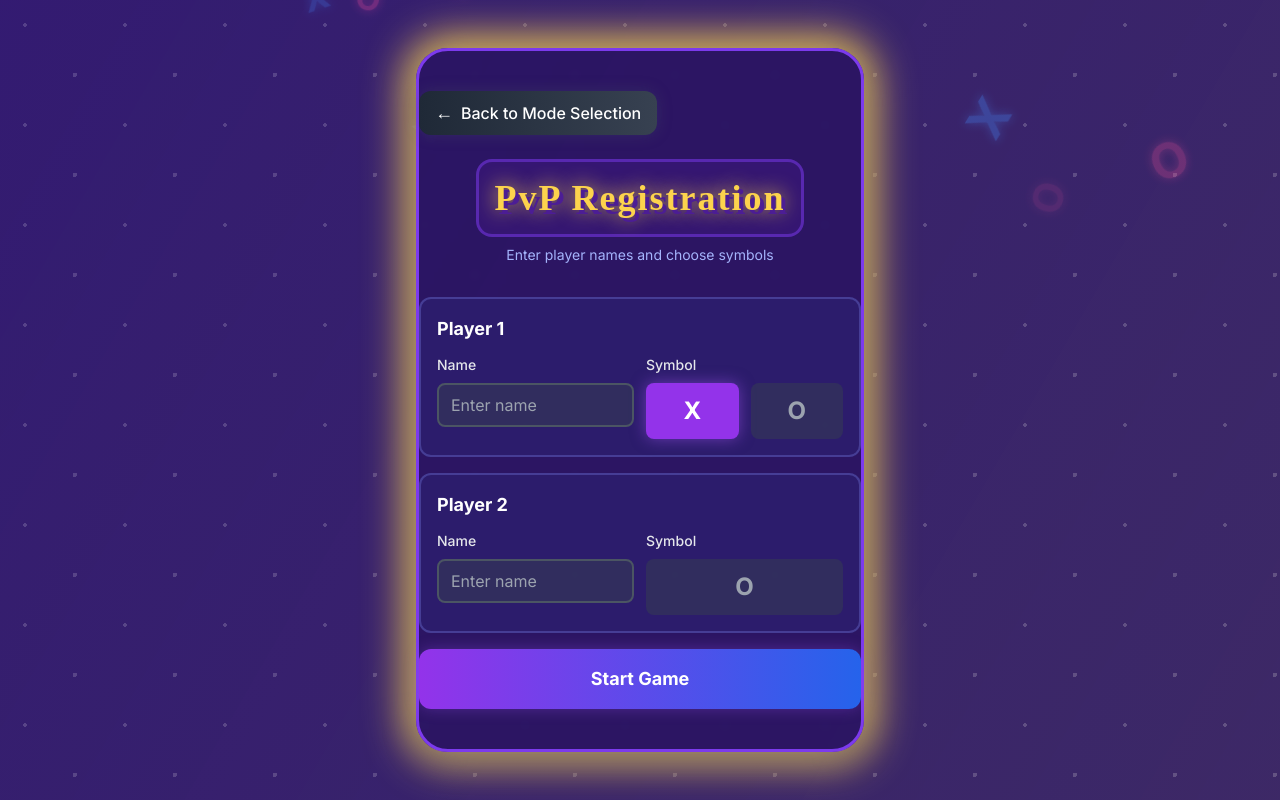
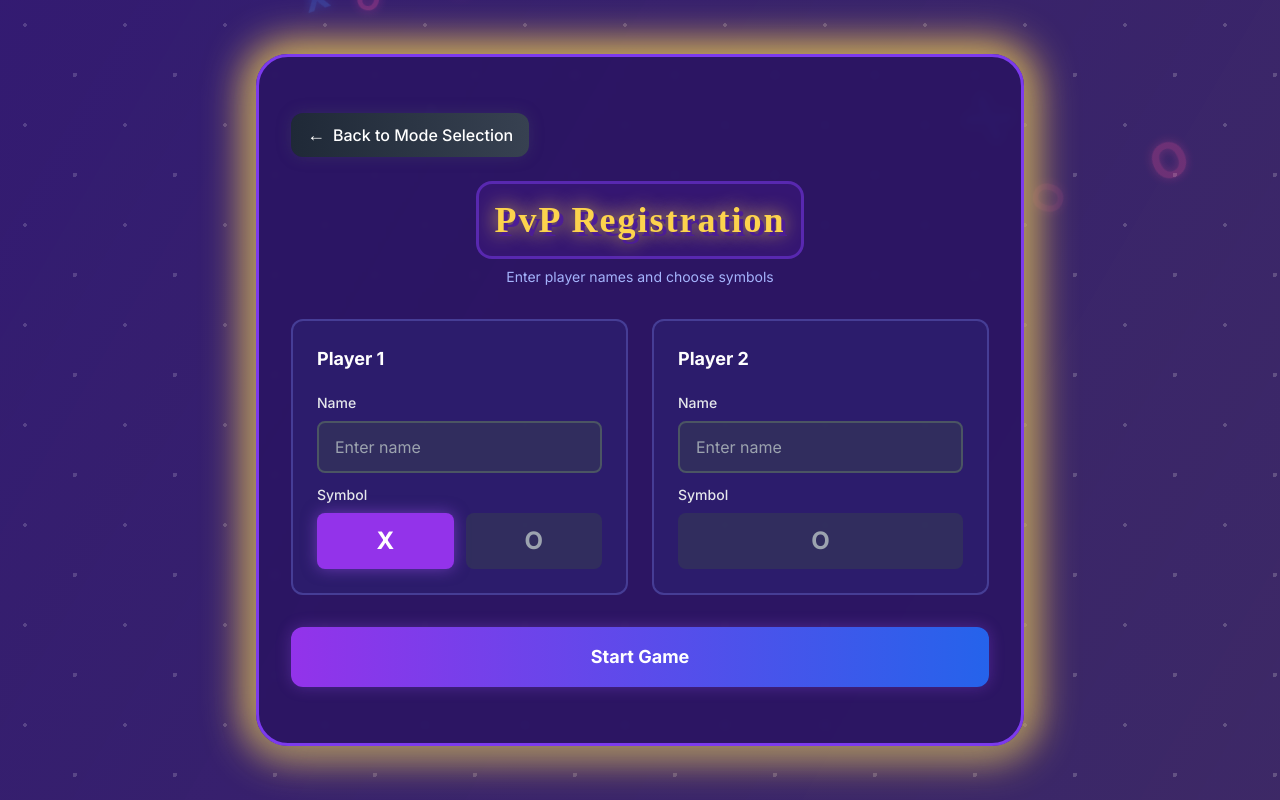
Before and after one commit to neeer4j/XOX-Game, a Next.js app: page / in a window 1280 px wide. Both pictures are taken after a click on the button "PLAYER VS PLAYER". Built offline with nearby package versions, Linux system fonts and the light colour scheme.

Commit message:
Make PvP registration card more spacious and readable

```diff
--- a/src/components/PvPRegistration.tsx
+++ b/src/components/PvPRegistration.tsx
@@ -38,7 +38,7 @@ const PvPRegistration: React.FC<PvPRegistrationProps> = ({ onRegister, previousU
   return (
     <div className="landing-bg min-h-screen w-full flex items-center justify-center relative overflow-hidden">
       <FallingSymbols />
-      <div className="landing-card w-full max-w-md mx-auto px-3 sm:px-0 py-8 sm:py-10 z-10">
+      <div className="landing-card w-full max-w-3xl mx-auto px-4 sm:px-8 py-10 sm:py-14 z-10">
         <div className="mb-6 sm:mb-8">
           <button
             onClick={onBack}
@@ -58,20 +58,20 @@ const PvPRegistration: React.FC<PvPRegistrationProps> = ({ onRegister, previousU
             </p>
           </div>
         </div>
-        <form onSubmit={handleSubmit} className="space-y-3 sm:space-y-4">
-          {/* Player 1 Section */}
-          <div className="bg-indigo-900/30 rounded-xl p-3 sm:p-4 border-2 border-indigo-400/30">
-            <h2 className="text-base sm:text-lg font-bold text-white mb-2 sm:mb-3">Player 1</h2>
-            <div className="grid grid-cols-2 gap-2 sm:gap-3">
+        <form onSubmit={handleSubmit} className="space-y-6 sm:space-y-8">
+          <div className="grid grid-cols-1 md:grid-cols-2 gap-6">
+            {/* Player 1 Section */}
+            <div className="bg-indigo-900/30 rounded-xl p-4 md:p-6 border-2 border-indigo-400/30 flex flex-col gap-3">
+              <h2 className="text-lg font-bold text-white mb-2">Player 1</h2>
               <div>
-                <label className="block text-xs sm:text-sm font-medium text-gray-200 mb-1 sm:mb-2">Name</label>
+                <label className="block text-sm font-medium text-gray-200 mb-2">Name</label>
                 <div className="relative">
                   <input
                     type="text"
                     value={player1Name}
                     onChange={(e) => setPlayer1Name(e.target.value)}
                     onFocus={() => setShowPreviousUsers1(true)}
-                    className="w-full px-3 py-2 bg-gray-700/50 border-2 border-gray-600 rounded-lg text-white text-sm sm:text-base
+                    className="w-full px-4 py-3 bg-gray-700/50 border-2 border-gray-600 rounded-lg text-white text-base
                              focus:outline-none focus:border-purple-500 focus:ring-1 focus:ring-purple-500"
                     placeholder="Enter name"
                   />
@@ -85,7 +85,7 @@ const PvPRegistration: React.FC<PvPRegistrationProps> = ({ onRegister, previousU
                             setPlayer1Name(user);
                             setShowPreviousUsers1(false);
                           }}
-                          className="w-full px-3 py-1.5 text-left text-white text-sm hover:bg-purple-600/20 transition-colors"
+                          className="w-full px-4 py-2 text-left text-white text-base hover:bg-purple-600/20 transition-colors"
                         >
                           {user}
                         </button>
@@ -95,12 +95,12 @@ const PvPRegistration: React.FC<PvPRegistrationProps> = ({ onRegister, previousU
                 </div>
               </div>
               <div>
-                <label className="block text-xs sm:text-sm font-medium text-gray-200 mb-1 sm:mb-2">Symbol</label>
-                <div className="grid grid-cols-2 gap-2 sm:gap-3">
+                <label className="block text-sm font-medium text-gray-200 mb-2">Symbol</label>
+                <div className="grid grid-cols-2 gap-3">
                   <button
                     type="button"
                     onClick={() => setPlayer1Symbol('X')}
-                    className={`py-2 sm:py-3 rounded-lg font-bold text-xl sm:text-2xl transition-all duration-300
+                    className={`py-3 rounded-lg font-bold text-2xl transition-all duration-300
                       ${player1Symbol === 'X'
                         ? 'bg-purple-600 text-white shadow-[0_0_15px_rgba(168,85,247,0.5)]'
                         : 'bg-gray-700/50 text-gray-400 hover:bg-gray-700/70'
@@ -111,7 +111,7 @@ const PvPRegistration: React.FC<PvPRegistrationProps> = ({ onRegister, previousU
                   <button
                     type="button"
                     onClick={() => setPlayer1Symbol('O')}
-                    className={`py-2 sm:py-3 rounded-lg font-bold text-xl sm:text-2xl transition-all duration-300
+                    className={`py-3 rounded-lg font-bold text-2xl transition-all duration-300
                       ${player1Symbol === 'O'
                         ? 'bg-blue-600 text-white shadow-[0_0_15px_rgba(59,130,246,0.5)]'
                         : 'bg-gray-700/50 text-gray-400 hover:bg-gray-700/70'
@@ -122,20 +122,18 @@ const PvPRegistration: React.FC<PvPRegistrationProps> = ({ onRegister, previousU
                 </div>
               </div>
             </div>
-          </div>
-          {/* Player 2 Section */}
-          <div className="bg-indigo-900/30 rounded-xl p-3 sm:p-4 border-2 border-indigo-400/30">
-            <h2 className="text-base sm:text-lg font-bold text-white mb-2 sm:mb-3">Player 2</h2>
-            <div className="grid grid-cols-2 gap-2 sm:gap-3">
+            {/* Player 2 Section */}
+            <div className="bg-indigo-900/30 rounded-xl p-4 md:p-6 border-2 border-indigo-400/30 flex flex-col gap-3">
+              <h2 className="text-lg font-bold text-white mb-2">Player 2</h2>
               <div>
-                <label className="block text-xs sm:text-sm font-medium text-gray-200 mb-1 sm:mb-2">Name</label>
+                <label className="block text-sm font-medium text-gray-200 mb-2">Name</label>
                 <div className="relative">
                   <input
                     type="text"
                     value={player2Name}
                     onChange={(e) => setPlayer2Name(e.target.value)}
                     onFocus={() => setShowPreviousUsers2(true)}
-                    className="w-full px-3 py-2 bg-gray-700/50 border-2 border-gray-600 rounded-lg text-white text-sm sm:text-base
+                    className="w-full px-4 py-3 bg-gray-700/50 border-2 border-gray-600 rounded-lg text-white text-base
                              focus:outline-none focus:border-blue-500 focus:ring-1 focus:ring-blue-500"
                     placeholder="Enter name"
                   />
@@ -149,7 +147,7 @@ const PvPRegistration: React.FC<PvPRegistrationProps> = ({ onRegister, previousU
                             setPlayer2Name(user);
                             setShowPreviousUsers2(false);
                           }}
-                          className="w-full px-3 py-1.5 text-left text-white text-sm hover:bg-blue-600/20 transition-colors"
+                          className="w-full px-4 py-2 text-left text-white text-base hover:bg-blue-600/20 transition-colors"
                         >
                           {user}
                         </button>
@@ -159,8 +157,8 @@ const PvPRegistration: React.FC<PvPRegistrationProps> = ({ onRegister, previousU
                 </div>
               </div>
               <div>
-                <label className="block text-xs sm:text-sm font-medium text-gray-200 mb-1 sm:mb-2">Symbol</label>
-                <div className="py-2 sm:py-3 rounded-lg bg-gray-700/50 text-center font-bold text-xl sm:text-2xl text-gray-400">
+                <label className="block text-sm font-medium text-gray-200 mb-2">Symbol</label>
+                <div className="py-3 rounded-lg bg-gray-700/50 text-center font-bold text-2xl text-gray-400">
                   {player1Symbol === 'X' ? 'O' : 'X'}
                 </div>
               </div>
```
